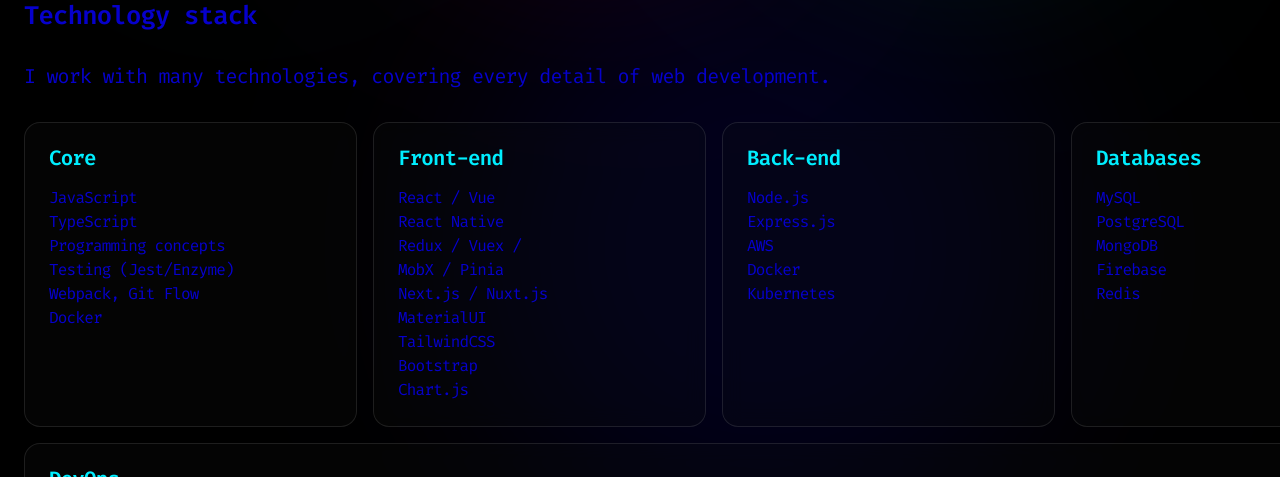
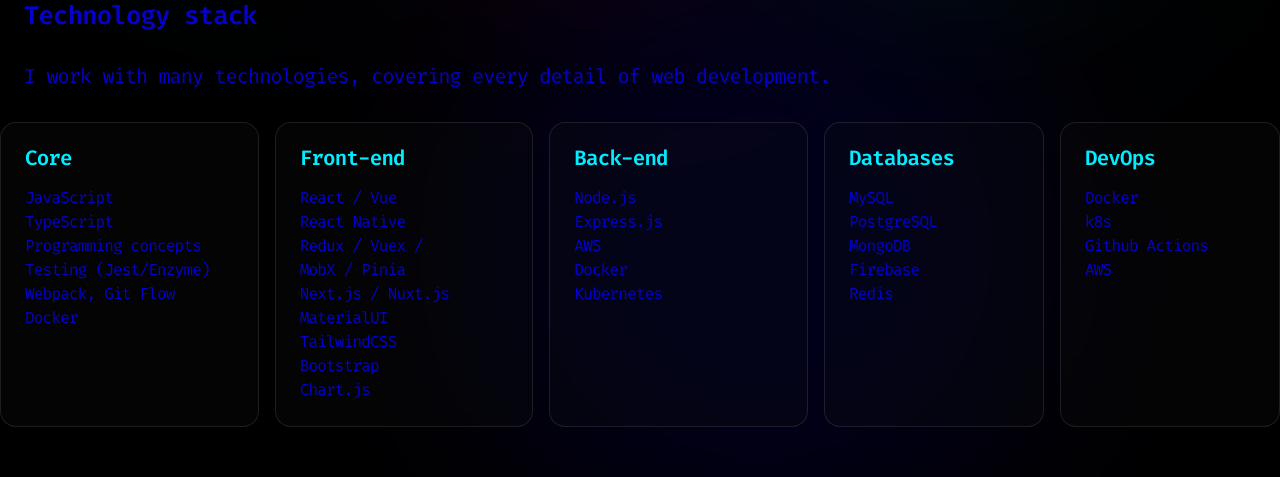
Before and after one commit to slnnzmtl/Vue-Personal-Portfolio, a Vue app: page / in a window 1280 px wide. Shown: the part 840-1317 px from the top of the page. Built offline with nearby package versions, Linux system fonts and the light colour scheme.

Commit message:
refactor: update SkillsScreen layout for improved styling
- Change container class for flexibility and alignment adjustments

```diff
--- a/src/components/screens/SkillsScreen.vue
+++ b/src/components/screens/SkillsScreen.vue
@@ -9,7 +9,7 @@
     </div>
 
     <ScrollableContainer>
-      <div class="flex gap-4 w-full justify-between mx-6 lg:flex-wrap">
+      <div class="flex gap-4 w-full justify-between flex-nowrap">
         <SkillCard title="Core" class="basis-xs">
           <ul>
             <li>JavaScript</li>
```
